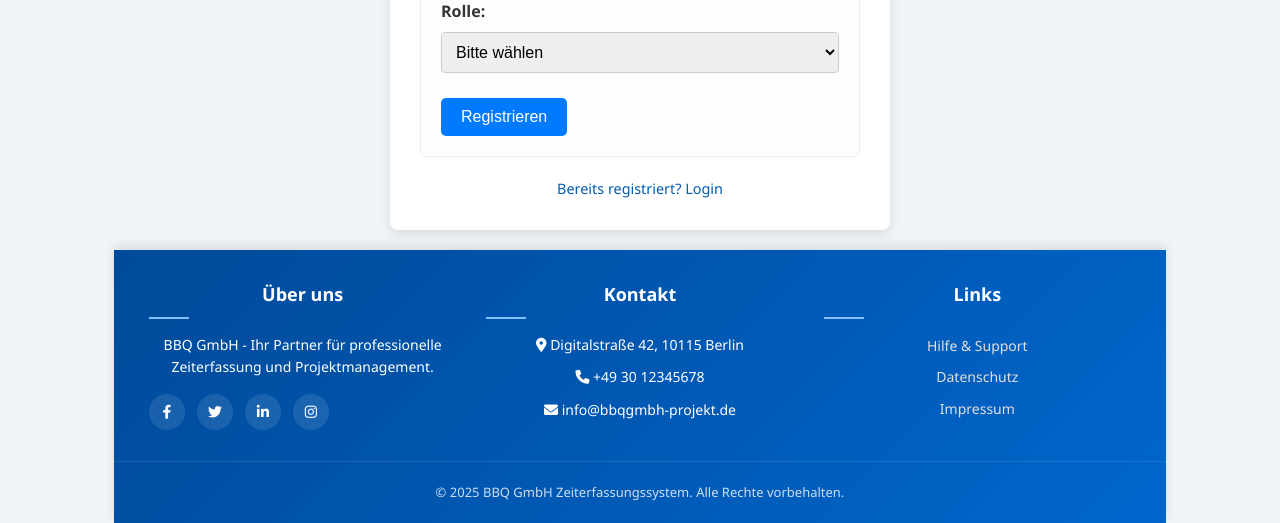
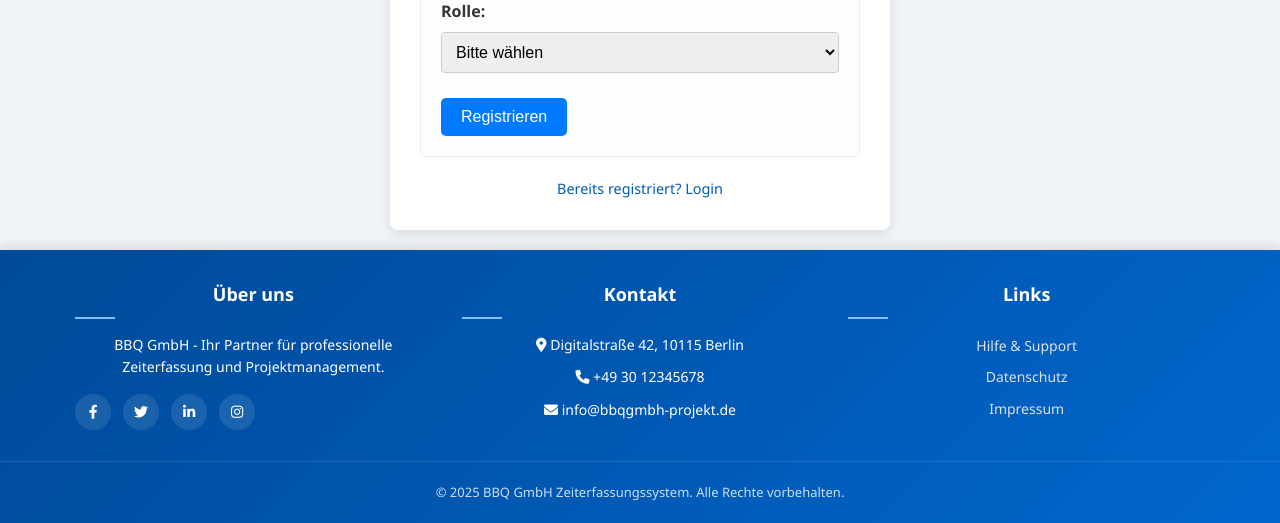
Before and after one commit to zakscodeworld/Arbeitszeitsoftware, a FastAPI app: page /register in a window 1280 px wide. Shown: the part 659-1182 px from the top of the page. Run offline with FastAPI, Linux system fonts and the light colour scheme; data comes from the database, SQL or seed files in the repository; parts of the project's set-up code (start-up, migrations or seed data) failed here and were passed over.

Commit message:
Change footer class selector in register.html

```diff
--- a/backend/templates/register.html
+++ b/backend/templates/register.html
@@ -69,10 +69,11 @@
       font-size: 0.8em;
       margin-top: 10px;
     }
-    .footer.main-footer {
+    footer.main-footer {
       width: 100% !important;
       margin-top: auto;
     }
+
   </style>
 </head>
 <body class="register-page">
```
